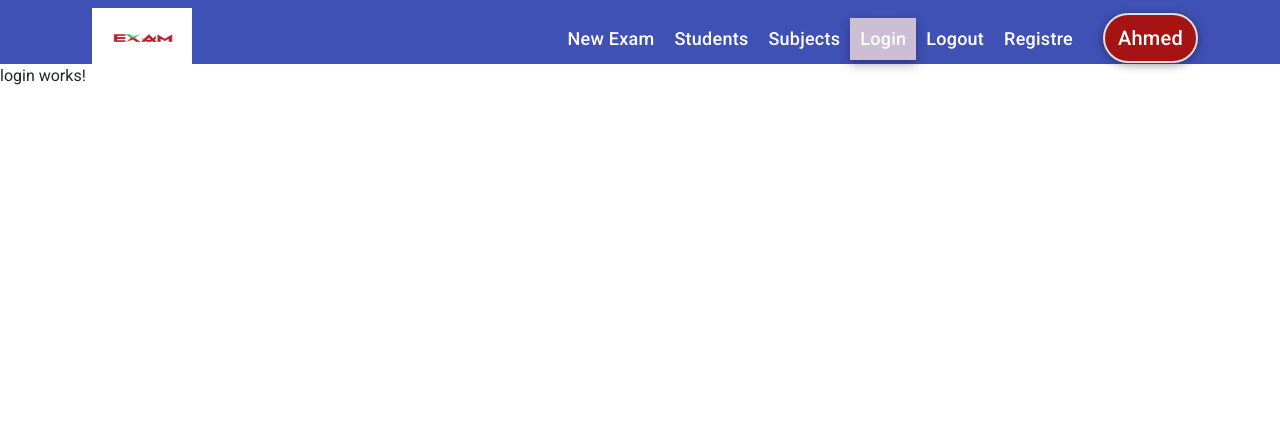
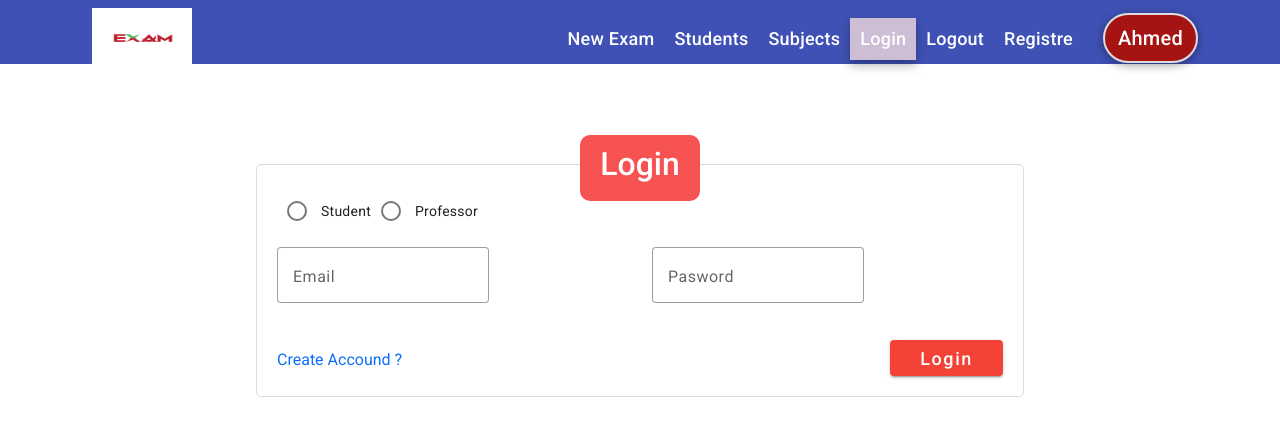
Before and after one commit to ahmedbouzid/Exam, an Angular app: page /login in a window 1280 px wide. Shown: the top 436 px of the page. Built offline with nearby package versions, Linux system fonts and the light colour scheme.

Commit message:
create login desing

```diff
--- a/src/app/app.module.ts
+++ b/src/app/app.module.ts
@@ -7,6 +7,7 @@ import { BrowserAnimationsModule } from '@angular/platform-browser/animations';
 import { SharedModule } from './shared/shared.module';
 import { ProfessorModule } from './professor/professor.module';
 import { StudentModule } from './student/student.module';
+import { AuthModule } from './auth/auth.module';
 
 @NgModule({
   declarations: [
@@ -19,6 +20,7 @@ import { StudentModule } from './student/student.module';
     SharedModule,
     ProfessorModule,
     StudentModule,
+    AuthModule
 
   ],
   providers: [],
--- a/src/app/auth/auth.module.ts
+++ b/src/app/auth/auth.module.ts
@@ -1,5 +1,6 @@
 import { NgModule } from '@angular/core';
 import { CommonModule } from '@angular/common';
+import { SharedModule } from '../shared/shared.module';
 import { LoginComponent } from './components/login/login.component';
 import { RegisterComponent } from './components/register/register.component';
 
@@ -11,6 +12,7 @@ import { RegisterComponent } from './components/register/register.component';
     RegisterComponent
   ],
   imports: [
+    SharedModule,
     CommonModule
   ]
 })
--- a/src/app/auth/components/login/login.component.html
+++ b/src/app/auth/components/login/login.component.html
@@ -1 +1,33 @@
-<p>login works!</p>
+<div class="login">
+  <div class="text-center loginhead">
+      <h2>Login</h2>
+  </div>
+  <form>
+      <div class="row">
+
+          <div class="col-sm-12 mb-3 content">
+              <mat-radio-group>
+                  <mat-radio-button value="Student" [checked]=""  class="w-25" color="warn">Student</mat-radio-button>
+                  <mat-radio-button value="Professor" [checked]=""  class="w-25" color="warn">Professor</mat-radio-button>
+              </mat-radio-group>
+          </div>
+          <div class="col-md-6 col-sm-12">
+              <mat-form-field appearance="outline" color="warn">
+                  <mat-label>Email</mat-label>
+                  <input matInput type="email"  >
+              </mat-form-field>
+          </div>
+
+          <div class="col-md-6 col-sm-12">
+              <mat-form-field appearance="outline" color="warn">
+                  <mat-label>Pasword</mat-label>
+                  <input matInput type="password"  >
+              </mat-form-field>
+          </div>
+      </div>
+      <div class="text-right loginfoot">
+          <a routerLink="/register" color="primary">Create Accound ?</a>
+          <button mat-raised-button color="warn" >Login</button>
+      </div>
+   </form>
+</div>
--- a/src/app/auth/components/login/login.component.scss
+++ b/src/app/auth/components/login/login.component.scss
@@ -0,0 +1,39 @@
+.login {
+  width: 60%;
+  margin: 100px auto;
+  border: 1px solid #ddd;
+  border-radius: 5px;
+  padding: 20px;
+    .loginhead {
+
+
+      background: rgb(247, 82, 82);
+      padding: 10px 20px;
+      width: fit-content;
+      margin: -50px auto;
+      border-radius: 10px;
+      color: white;
+    }
+    .content {
+      margin-top: 40px;
+    }
+}
+.loginfoot {
+  display: flex;
+  justify-content: space-between;
+  align-items: baseline;
+  button {
+    margin-top: 15px;
+    padding: 0px 30px;
+    font-size: 18px;
+  }
+  a {
+    text-decoration: none;
+  }
+}
+.alert-danger {
+  background-color: #f44336c4;
+  color:#FFF;
+  margin-top: 15px;
+  font-size: 18px;
+}
--- a/src/app/auth/components/login/login.component.ts
+++ b/src/app/auth/components/login/login.component.ts
@@ -1,10 +1,12 @@
 
 import { Component } from '@angular/core';
+import { MatRadioModule } from '@angular/material/radio';
 
 @Component({
   selector: 'app-login',
   templateUrl: './login.component.html',
-  styleUrls: ['./login.component.scss']
+  styleUrls: ['./login.component.scss'],
+
 })
 export class LoginComponent {
 
--- a/src/app/shared/material.module.ts
+++ b/src/app/shared/material.module.ts
@@ -32,7 +32,8 @@ const MatrialCommon = [
   MatExpansionModule,
   MatFormFieldModule,
   MatInputModule,
-  MatMenuModule
+  MatMenuModule,
+  MatRadioModule
 ]
 @NgModule({
   imports: [MatrialCommon],
--- a/src/app/shared/shared.module.ts
+++ b/src/app/shared/shared.module.ts
@@ -5,6 +5,7 @@ import { MatrialModule } from './material.module';
 import { HttpClientModule } from '@angular/common/http';
 import { BrowserModule } from '@angular/platform-browser';
 import { RouterModule } from '@angular/router';
+import { MatRadioModule } from '@angular/material/radio';
 
 
 
@@ -25,7 +26,9 @@ import { RouterModule } from '@angular/router';
     RouterModule,
     MatrialModule,
     CommonModule,
-    NavbarComponent
+    NavbarComponent,
+    MatRadioModule,
+
   ]
 })
 export class SharedModule { }
```
